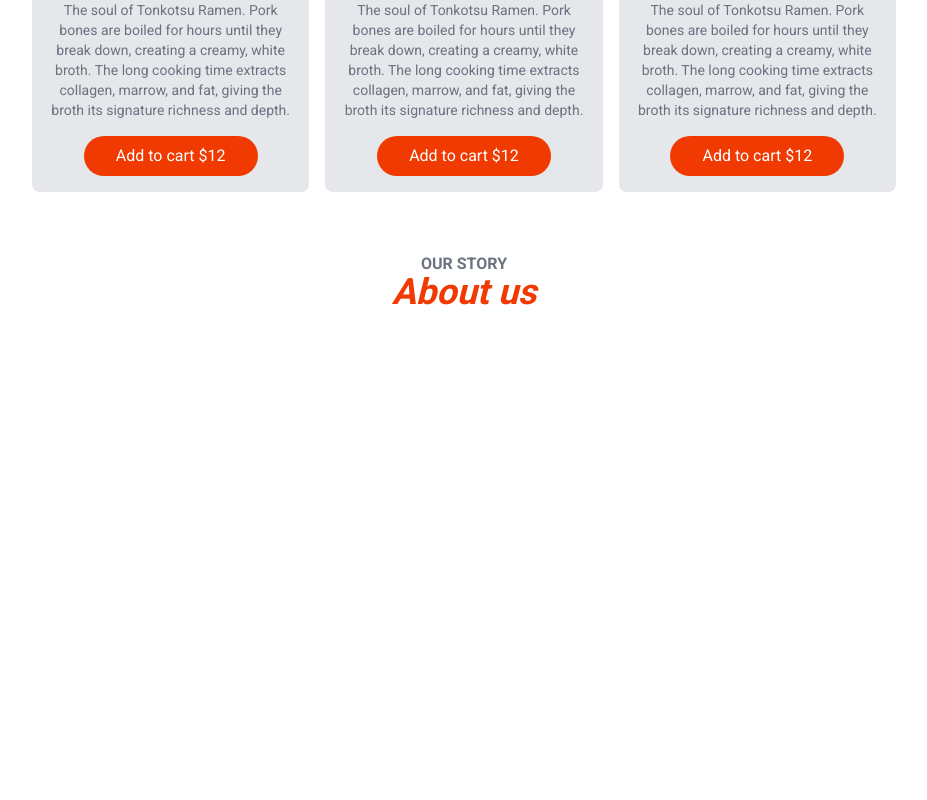
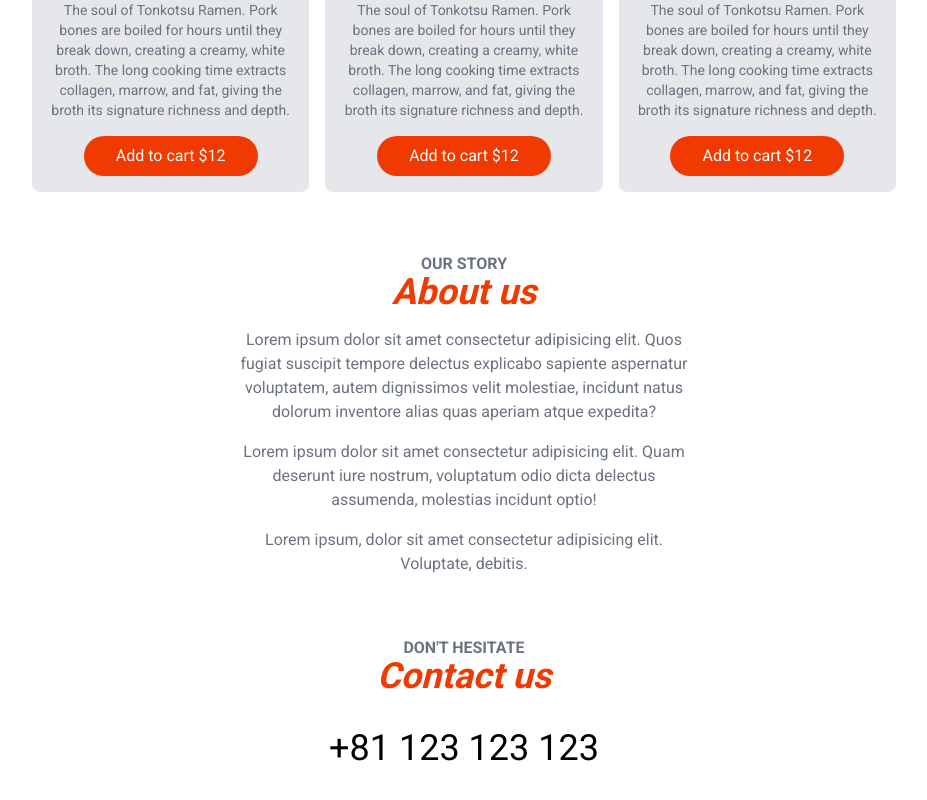
Before and after one commit to 1x55/ramenhouse, a Next.js app: page / in a window 1280 px wide. Shown: the part 1040-1840 px from the top of the page, without its empty margins (176-1103 px from the left). Before the commit the page ends 1432 px from the top, so only its background shows below. Built offline with nearby package versions, Linux system fonts and the light colour scheme.

Commit message:
added contact us

```diff
--- a/src/app/page.js
+++ b/src/app/page.js
@@ -14,6 +14,27 @@ export default function Home() {
          subHeader={'Our story'}
          mainHeader={'About us'}
         />
+
+        <div className="max-w-md mx-auto mt-4 text-gray-500 flex flex-col gap-4">
+          <p>Lorem ipsum dolor sit amet consectetur adipisicing elit. Quos fugiat suscipit tempore delectus explicabo sapiente aspernatur voluptatem, autem dignissimos velit molestiae, incidunt natus dolorum inventore alias quas aperiam atque expedita?</p>
+
+          <p>Lorem ipsum dolor sit amet consectetur adipisicing elit. Quam deserunt iure nostrum, voluptatum odio dicta delectus assumenda, molestias incidunt optio!</p>
+
+          <p>Lorem ipsum, dolor sit amet consectetur adipisicing elit. Voluptate, debitis. </p>
+        </div>
+      </section>
+
+      {/* add contact section */}
+      <section className="text-center my-8">
+        <SectionHeaders
+          subHeader={'Don\'t hesitate'}
+          mainHeader={'Contact us'}
+        />
+        <div className="mt-8">
+          <a className="text-4xl" href="tel:+81123123123">
+          +81 123 123 123
+          </a>
+        </div>
       </section>
     </>
     )
```
